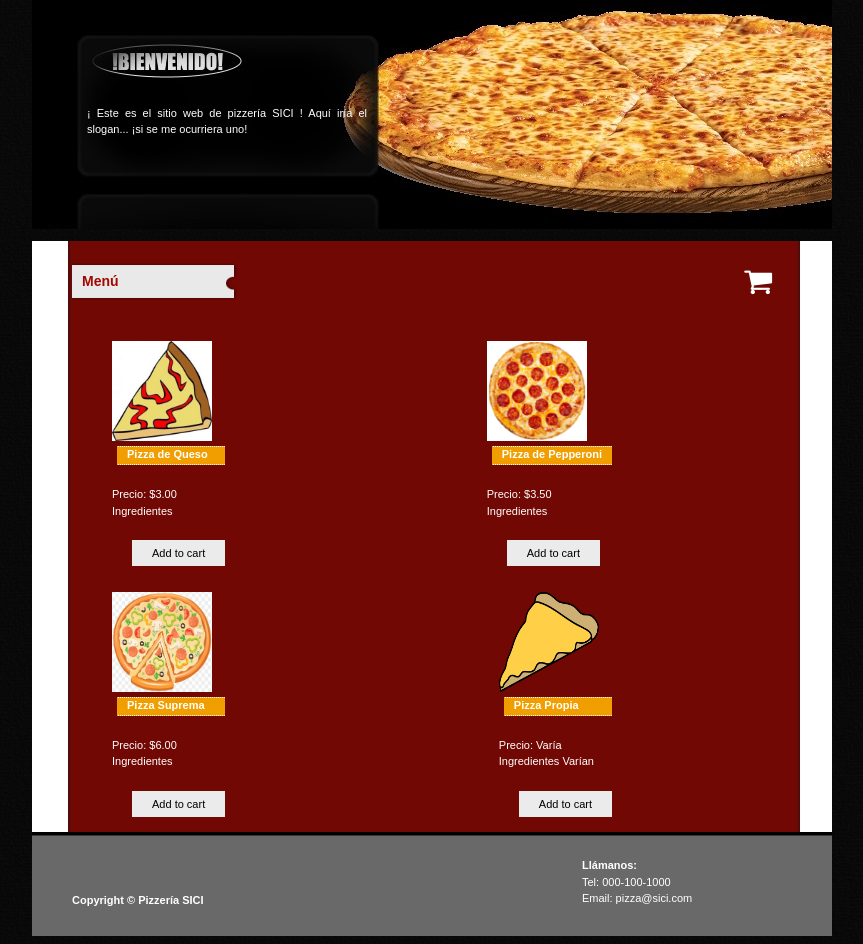
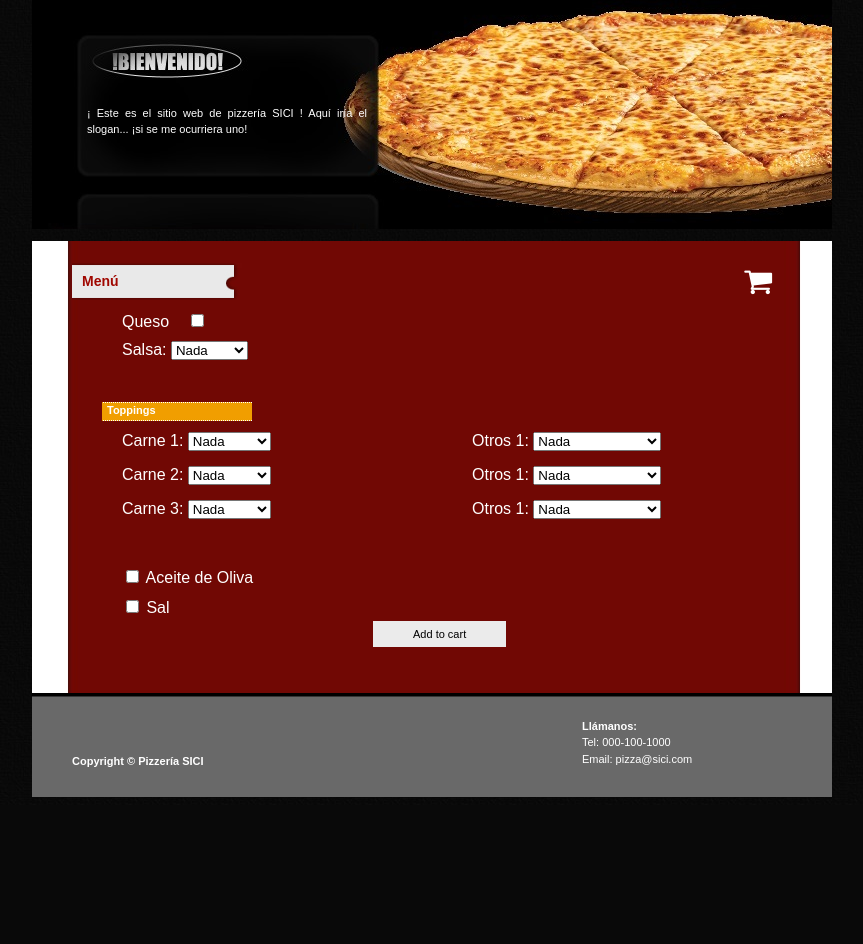
Before and after one commit to jeanp27/pizza_sici, a PHP site: page /menu.php in a window 1280 px wide. Shown: the part 104-1048 px from the top of the page, without its empty margins (208-1071 px from the left). After the commit the page ends 901 px from the top, so only its background shows below. Run offline with PHP 8.4, Linux system fonts and the light colour scheme.

Commit message:
Add files via upload

```diff
--- a/contact.php
+++ b/contact.php
@@ -2,7 +2,7 @@
 <html xmlns="http://www.w3.org/1999/xhtml">
 <head>
 <meta http-equiv="Content-Type" content="text/html; charset=utf-8" />
-<title>Tomato Company - Free CSS Layout, Website Template</title>
+<title> Pizza SICI </title>
 <meta name="keywords" content="" />
 <meta name="description" content="" />
 <link href="templatemo_style.css" rel="stylesheet" type="text/css" />
--- a/index.php
+++ b/index.php
@@ -2,7 +2,7 @@
 <html xmlns="http://www.w3.org/1999/xhtml">
 <head>
 <meta http-equiv="Content-Type" content="text/html; charset=utf-8" />
-<title>Tomato Company - Free CSS Layout, Website Template</title>
+<title> Pizza SICI </title>
 <meta name="keywords" content="" />
 <meta name="description" content="" />
 <link href="templatemo_style.css" rel="stylesheet" type="text/css" />
--- a/menu.php
+++ b/menu.php
@@ -2,7 +2,7 @@
 <html xmlns="http://www.w3.org/1999/xhtml">
 <head>
 <meta http-equiv="Content-Type" content="text/html; charset=utf-8" />
-<title>Tomato Company - Free CSS Layout, Website Template</title>
+<title> Pizza SICI </title>
 <meta name="keywords" content="" />
 <meta name="description" content="" />
 <link href="templatemo_style.css" rel="stylesheet" type="text/css" />
@@ -30,41 +30,119 @@
       <div id="templatemo_main_content">
         <div><i id="icon" class="fa fa-shopping-cart"></i></div>
         <h2>Menú</h2>
-        <ul id="img_list">
-            <li id="imgL">
-                <img src="images/p_queso.jpg" width=200px height=200px />
-                <h3>Pizza de Queso</h3>
-                <p>Precio: $3.00<br>
-                  Ingredientes
-                </p>
+
+        <div class="checkbox">
+          <label>Queso &nbsp;&nbsp; <input type="checkbox" value=""></label>
+        </div>
+        <div class="form-group">
+          <label for="sel1">Salsa:</label>
+          <select class="form-control" id="sel1">
+            <option> Nada </option>
+            <option> Tomate </option>
+            <option> Marinara </option>
+            <option> Alfredo </option>
+            <option> Guayaba </option>
+          </select>
+        </div>
+        <br>
+        <h3> Toppings </h3>
+        <div class="row">
+          <div class="column">
+            <div class="form-group">
+              <label for="sel1">Carne 1:</label>
+              <select class="form-control" id="sel1">
+                <option> Nada </option>
+                <option> Pepperoni </option>
+                <option> Pollo </option>
+                <option> Bacon </option>
+                <option> Anchoas </option>
+                <option> Chorizo </option>
+                <option> Salami </option>
+              </select>
+            </div>
+
+            <div class="form-group">
+              <label for="sel1">Carne 2:</label>
+              <select class="form-control" id="sel1">
+                <option> Nada </option>
+                <option> Pepperoni </option>
+                <option> Pollo </option>
+                <option> Bacon </option>
+                <option> Anchoas </option>
+                <option> Chorizo </option>
+                <option> Salami </option>
+              </select>
+            </div>
+
+            <div class="form-group">
+              <label for="sel1">Carne 3:</label>
+              <select class="form-control" id="sel1">
+                <option> Nada </option>
+                <option> Pepperoni </option>
+                <option> Pollo </option>
+                <option> Bacon </option>
+                <option> Anchoas </option>
+                <option> Chorizo </option>
+                <option> Salami </option>
+              </select>
+            </div>
+          </div>
+
+          <div class="column">
+            <div class="form-group">
+              <label for="sel1">Otros 1:</label>
+              <select class="form-control" id="sel1">
+                <option> Nada </option>
+                <option> Cebolla </option>
+                <option> Setas </option>
+                <option> Pimiento Verde </option>
+                <option> Aceitunas Negras </option>
+                <option> Aceitunas Verdes </option>
+                <option> Orégano </option>
+                <option> Ajo </option>
+                <option> Piña </option>
+              </select>
+            </div>
+
+            <div class="form-group">
+            <label for="sel1">Otros 1:</label>
+              <select class="form-control" id="sel1">
+                <option> Nada </option>
+                <option> Cebolla </option>
+                <option> Setas </option>
+                <option> Pimiento Verde </option>
+                <option> Aceitunas Negras </option>
+                <option> Aceitunas Verdes </option>
+                <option> Orégano </option>
+                <option> Piña </option>
+              </select>
+            </div>
+
+            <div class="form-group">
+            <label for="sel1">Otros 1:</label>
+              <select class="form-control" id="sel1">
+                <option> Nada </option>
+                <option> Cebolla </option>
+                <option> Setas </option>
+                <option> Pimiento Verde </option>
+                <option> Aceitunas Negras </option>
+                <option> Aceitunas Verdes </option>
+                <option> Orégano </option>
+                <option> Piña </option>
+              </select>
+            </div>
+          </div>
+        </div>
+
+        <br><br>
+
+        <div class="checkbox">
+          <label><input type="checkbox" value=""> Aceite de Oliva </label>
+        </div>
+        <div class="checkbox">
+          <label><input type="checkbox" value=""> Sal </label>
+        </div>
         <a class="button">Add to cart</a>
-            </li>
-
-            <li id="imgR">
-                <img src="images/p_pepperoni.jpg" />
-                <h3>Pizza de Pepperoni</h3>
-                <p>Precio: $3.50<br>
-                  Ingredientes
-                </p>
-                <a class="button">Add to cart</a>
-            </li>
-
-            <li id="imgL">
-                <img src="images/p_supreme.jpg" />
-                <h3>Pizza Suprema</h3>
-                <p>Precio: $6.00<br>
-                  Ingredientes</p>
-                <a class="button">Add to cart</a>
-            </li>
-
-            <li id="imgR">
-                <img src="images/p_custom.png" />
-                <h3>Pizza Propia</h3>
-                <p>Precio: Varía<br>
-                  Ingredientes Varían</p>
-                <a class="button">Add to cart</a>
-            </li>
-        </ul>
       </div>
     </div>
     <div id="templatemo_footer">
--- a/templatemo_style.css
+++ b/templatemo_style.css
@@ -178,7 +178,7 @@ h3 {
 	width: 500px;
 }
 #imgL {
-	clear:left;
+	clear:right;
 	float: left;
 }
 #imgR {
@@ -210,8 +210,8 @@ h3 {
 }
 
 .button {
-	padding:7px 20px;
-	margin-left: 20px;
+	padding:7px 40px;
+	margin-left: 43%;
 	text-align: center;
 	background-color:rgb(235, 235, 235);
 	color:black;
@@ -224,3 +224,28 @@ h3 {
 .contact {
 	font-size: 16px;
 }
+
+.checkbox {
+	font-size: 16px;
+	margin-left: 50px;
+	margin-bottom: 10px;
+
+}
+
+.form-group {
+	font-size: 16px;
+	margin-left: 50px;
+	margin-bottom: 15px;
+}
+
+.column {
+	float: left;
+	width: 50%;
+  }
+
+  /* Clear floats after the columns */
+  .row:after {
+	content: "";
+	display: table;
+	clear: both;
+  }
```
Lines whose indentation alone changed are shown as unchanged.
